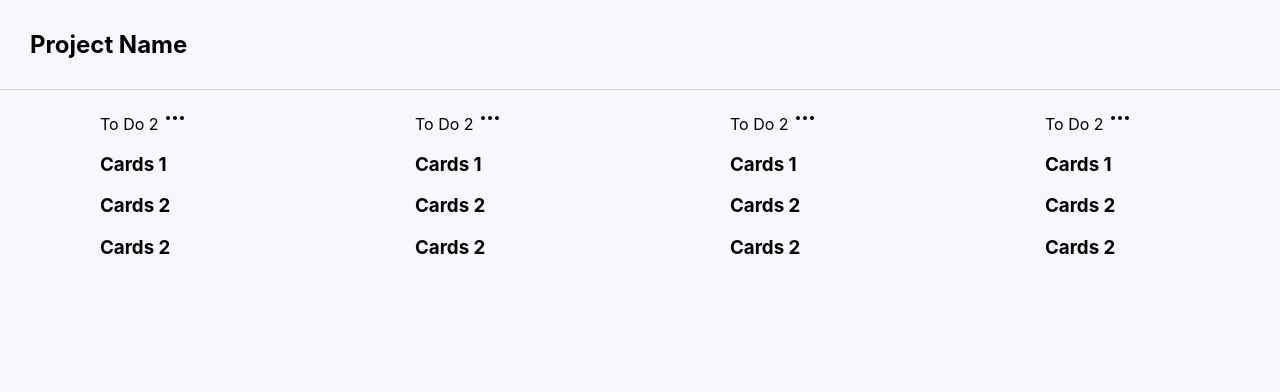
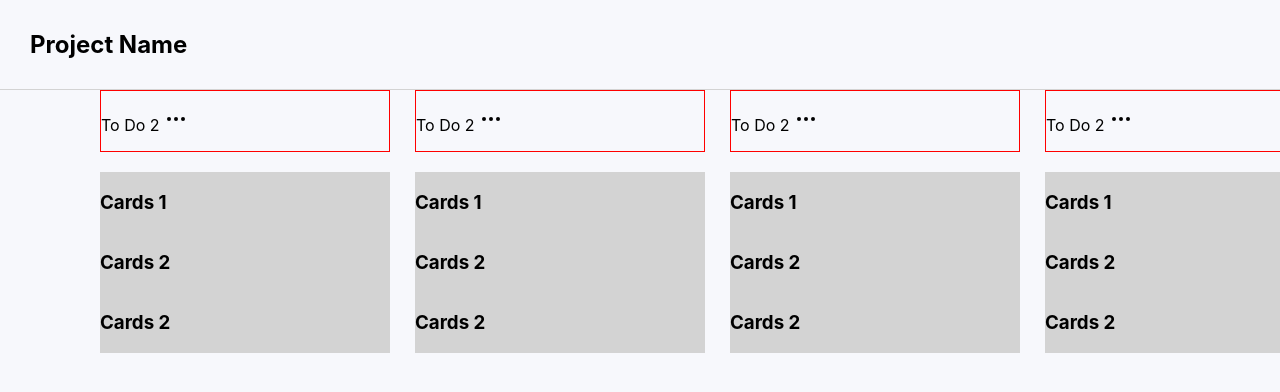
Before and after one commit to Chandramohan97/kanban, a React (Create React App) app: page / in a window 1280 px wide. Shown: the top 392 px of the page. Built offline with nearby package versions, Linux system fonts and the light colour scheme.

Commit message:
Board.css update

```diff
--- a/src/Components/Board/Board.css
+++ b/src/Components/Board/Board.css
@@ -1,5 +1,22 @@
 .board{
     /* min-width: fit; */
     min-width: 290px;
+    display: flex;
+    flex-direction: column;
+    max-height: 100%;
+     /* gap: 10px;  */
     /* border: 1px solid red; */
 }
+
+.board_top{
+    display: flex;
+    border: 1px solid red;
+    /* align-items: center; */
+}
+
+.board_cards{
+    background-color: lightgray;
+    margin-top: 20px;
+    display: flex;
+    flex-direction: column;
+}
```
